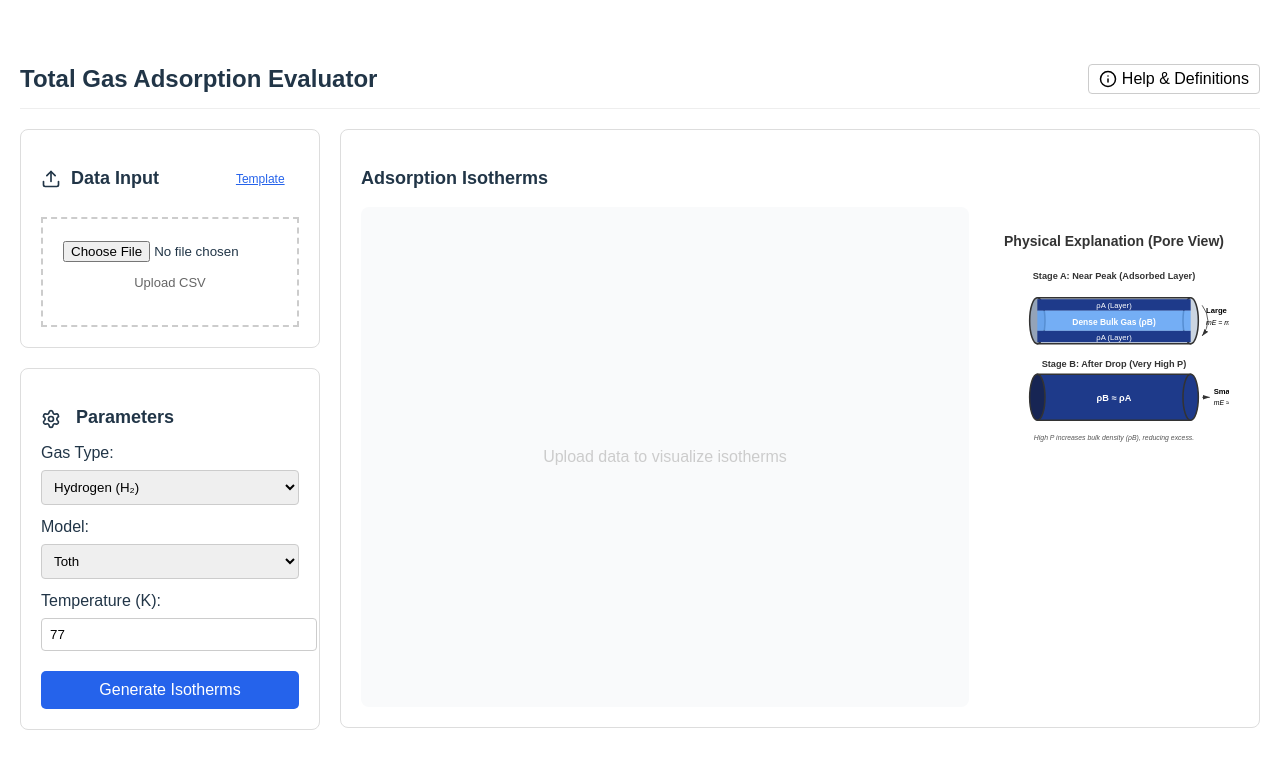
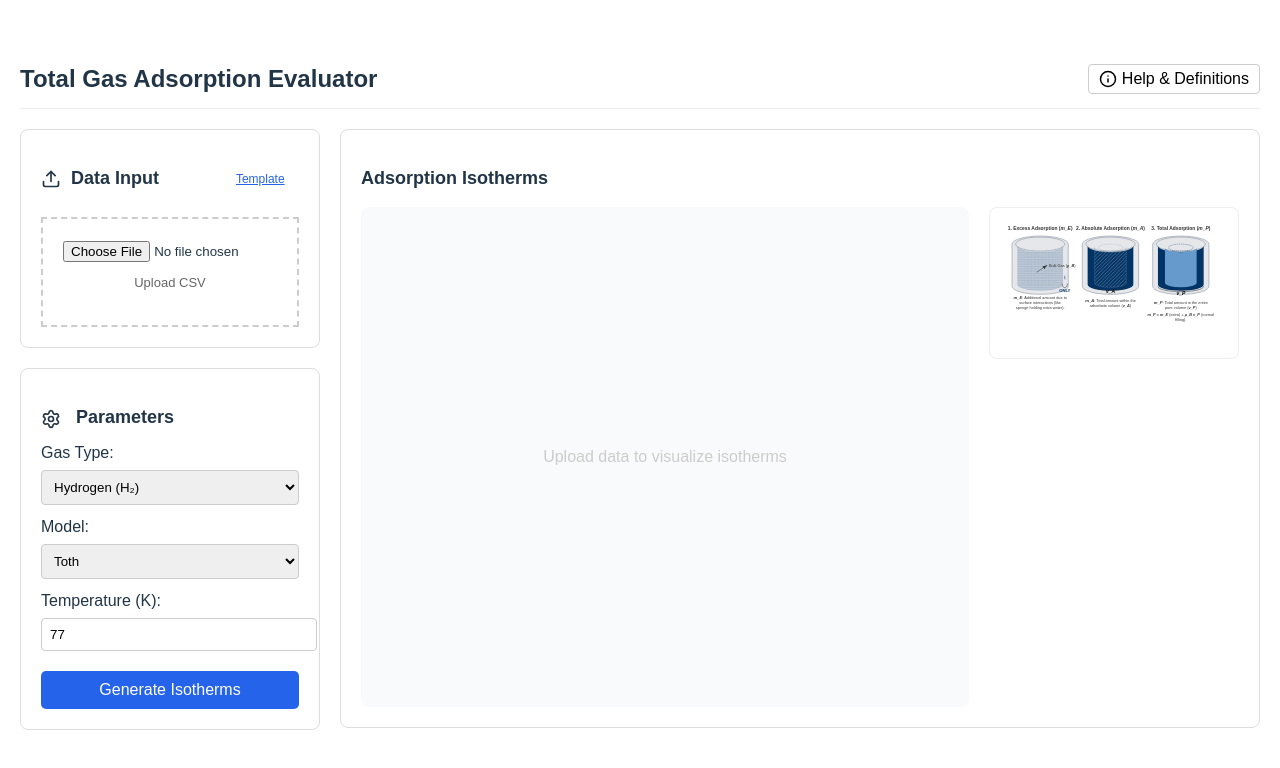
Before and after one commit to Drmitian/PyML_2, a React app in the folder frontend/: page / in a window 1280 px wide. Shown: the top 768 px of the page. Built offline with nearby package versions, Linux system fonts and the light colour scheme; the HTML template or start-up script is replaced by a standard one.

Commit message:
Updated concept diagram to three-panel explanation

```diff
--- a/frontend/src/ConceptDiagram.jsx
+++ b/frontend/src/ConceptDiagram.jsx
@@ -1,81 +1,147 @@
 import React from 'react';
 
 const ConceptDiagram = () => {
+  // Styles for the text to keep the SVG clean
+  const titleStyle = { fontSize: '14px', fontWeight: 'bold', fill: '#333' };
+  const bodyStyle = { fontSize: '11px', fill: '#333' };
+  const mathStyle = { fontStyle: 'italic', fontWeight: 'bold' };
+  const labelStyle = { fontSize: '12px', fontWeight: 'bold', fill: '#003366' };
+  const arrowStyle = { fill: 'none', stroke: '#333', strokeWidth: '1.5', markerEnd: 'url(#arrow)' };
+  const braceStyle = { fill: 'none', stroke: '#333', strokeWidth: '1.5' };
+
   return (
-    <div style={{ textAlign: 'center', padding: '10px', backgroundColor: '#fff', borderRadius: '8px' }}>
-      <h3 style={{ fontSize: '14px', fontWeight: 'bold', marginBottom: '15px', color: '#333' }}>
-        Physical Explanation (Pore View)
-      </h3>
-      <svg viewBox="0 0 300 240" style={{ width: '100%', height: 'auto', maxWidth: '280px' }}>
-
-        {/* --- DEFINITIONS (Patterns & Gradients) --- */}
+    <div style={{ textAlign: 'center', padding: '15px', backgroundColor: '#fff', borderRadius: '8px', border: '1px solid #eee' }}>
+      <svg viewBox="0 0 620 320" style={{ width: '100%', height: 'auto' }}>
         <defs>
-          <linearGradient id="cylinderBody" x1="0%" y1="0%" x2="0%" y2="100%">
-            <stop offset="0%" stopColor="#94a3b8" />
-            <stop offset="50%" stopColor="#cbd5e1" />
-            <stop offset="100%" stopColor="#94a3b8" />
-          </linearGradient>
-
-          <linearGradient id="adsLayer" x1="0%" y1="0%" x2="0%" y2="100%">
-            <stop offset="0%" stopColor="#1e3a8a" />
-            <stop offset="20%" stopColor="#1e40af" />
-            <stop offset="80%" stopColor="#1e40af" />
-            <stop offset="100%" stopColor="#1e3a8a" />
-          </linearGradient>
-
-          {/* Arrow Marker Definition */}
+          {/* Pattern for Bulk Gas (Sparse dots) */}
+          <pattern id="bulkGasDots" x="0" y="0" width="10" height="10" patternUnits="userSpaceOnUse">
+            <circle cx="5" cy="5" r="1.5" fill="#6699CC" opacity="0.7" />
+          </pattern>
+          {/* Pattern for Adsorbed Layer (Dense dots) */}
+          <pattern id="adsLayerDots" x="0" y="0" width="5" height="5" patternUnits="userSpaceOnUse">
+            <circle cx="2.5" cy="2.5" r="1.5" fill="#003366" />
+          </pattern>
+          {/* Pattern for Empty Space (Diagonal stripes) */}
+          <pattern id="emptyStripes" x="0" y="0" width="10" height="10" patternUnits="userSpaceOnUse">
+            <line x1="0" y1="10" x2="10" y2="0" stroke="#ccc" strokeWidth="1" />
+          </pattern>
+          {/* Arrow marker */}
           <marker id="arrow" markerWidth="10" markerHeight="10" refX="9" refY="3" orient="auto" markerUnits="strokeWidth">
             <path d="M0,0 L0,6 L9,3 z" fill="#333" />
           </marker>
         </defs>
 
-        {/* --- TOP CYLINDER (Stage A: High P) --- */}
-        <text x="150" y="15" fontSize="12" fontWeight="bold" textAnchor="middle" fill="#333">Stage A: Near Peak (Adsorbed Layer)</text>
+        {/* ================= PANEL 1: EXCESS ADSORPTION ================= */}
+        <g transform="translate(10, 20)">
+          <text x="90" y="0" textAnchor="middle" style={titleStyle}>1. Excess Adsorption (<tspan style={mathStyle}>m_E</tspan>)</text>
 
-        {/* Cylinder Body (Outer Shell) */}
-        <path d="M 50 40 L 250 40 L 250 100 L 50 100 Z" fill="#cbd5e1" stroke="#333" strokeWidth="2" />
-        <ellipse cx="50" cy="70" rx="10" ry="30" fill="#94a3b8" stroke="#333" strokeWidth="2" />
-        <ellipse cx="250" cy="70" rx="10" ry="30" fill="#cbd5e1" stroke="#333" strokeWidth="2" />
+          {/* Pore Structure */}
+          <g transform="translate(0, 20)">
+            {/* Gray Pore Walls */}
+            <path d="M 10 20 L 10 140 A 70 20 0 0 0 170 140 L 170 20 A 70 20 0 0 0 10 20" fill="#e5e7eb" stroke="#9ca3af" strokeWidth="2"/>
+            <ellipse cx="90" cy="20" rx="70" ry="20" fill="none" stroke="#9ca3af" strokeWidth="2"/>
 
-        {/* Adsorbed Layer (Top & Bottom inside) */}
-        <rect x="50" y="42" width="200" height="15" fill="#1e3a8a" />
-        <rect x="50" y="83" width="200" height="15" fill="#1e3a8a" />
+            {/* Inner Region (Bulk + Adsorbed) */}
+            <path d="M 25 25 L 25 135 A 55 15 0 0 0 155 135 L 155 25 A 55 15 0 0 0 25 25" fill="none" />
 
-        {/* Bulk Gas (Middle - Light Blue) */}
-        <rect x="50" y="57" width="200" height="26" fill="#60a5fa" opacity="0.8" />
-        <text x="150" y="75" fontSize="11" fill="#fff" fontWeight="bold" textAnchor="middle">Dense Bulk Gas (ρB)</text>
+            {/* Adsorbed Layer (Dense Dots) - Left & Right */}
+            <path d="M 25 25 L 25 135 A 55 15 0 0 0 155 135 L 155 25 A 55 15 0 0 1 25 25" fill="url(#adsLayerDots)" opacity="0.9"/>
 
-        {/* Labels for Top Diagram */}
-        <text x="150" y="53" fontSize="10" fill="#fff" textAnchor="middle">ρA (Layer)</text>
-        <text x="150" y="95" fontSize="10" fill="#fff" textAnchor="middle">ρA (Layer)</text>
+            {/* Bulk Gas (Sparse Dots) - Center */}
+            <path d="M 45 30 L 45 130 A 35 10 0 0 0 135 130 L 135 30 A 35 10 0 0 1 45 30" fill="url(#bulkGasDots)" />
 
-        {/* Right Label (Large Excess) */}
-        <path d="M 265 50 Q 280 70 265 90" fill="none" stroke="#333" markerEnd="url(#arrow)" />
-        <text x="270" y="60" fontSize="10" fontWeight="bold">Large Excess</text>
-        <text x="270" y="75" fontSize="9" fontStyle="italic">mE = mA - mB</text>
+            {/* Vertical stripes overlay for bulk gas */}
+            <path d="M 45 30 L 45 130 A 35 10 0 0 0 135 130 L 135 30 A 35 10 0 0 1 45 30" fill="url(#emptyStripes)" opacity="0.3"/>
+          </g>
+
+          {/* Annotations */}
+          <path d="M 80 120 L 110 100" style={arrowStyle} />
+          <text x="115" y="105" style={bodyStyle}>Bulk Gas (<tspan style={mathStyle}>ρ_B</tspan>)</text>
+
+          {/* Curly Brace and Label for Adsorbed Layer */}
+          <path d="M 160 145 C 175 145, 175 160, 160 160" style={braceStyle} transform="rotate(90 160 152.5)"/>
+          <text x="160" y="175" textAnchor="middle" style={labelStyle}>ONLY</text>
+          <line x1="160" y1="140" x2="160" y2="130" stroke="#003366" strokeWidth="1.5"/>
+
+          {/* Description Text */}
+          <text x="90" y="195" textAnchor="middle" style={bodyStyle}>
+            <tspan style={mathStyle} fontSize="12px">m_E</tspan>: Additional amount due to
+          </text>
+          <text x="90" y="210" textAnchor="middle" style={bodyStyle}>
+            surface interactions (like
+          </text>
+          <text x="90" y="225" textAnchor="middle" style={bodyStyle}>
+            sponge holding extra water).
+          </text>
+        </g>
 
 
-        {/* --- BOTTOM CYLINDER (Stage B: Very High P) --- */}
-        <text x="150" y="130" fontSize="12" fontWeight="bold" textAnchor="middle" fill="#333">Stage B: After Drop (Very High P)</text>
+        {/* ================= PANEL 2: ABSOLUTE ADSORPTION ================= */}
+        <g transform="translate(210, 20)">
+          <text x="90" y="0" textAnchor="middle" style={titleStyle}>2. Absolute Adsorption (<tspan style={mathStyle}>m_A</tspan>)</text>
 
-        {/* Cylinder Body */}
-        <path d="M 50 140 L 250 140 L 250 200 L 50 200 Z" fill="#1e3a8a" stroke="#333" strokeWidth="2" />
-        <ellipse cx="50" cy="170" rx="10" ry="30" fill="#172554" stroke="#333" strokeWidth="2" />
-        <ellipse cx="250" cy="170" rx="10" ry="30" fill="#1e3a8a" stroke="#333" strokeWidth="2" />
+          <g transform="translate(0, 20)">
+             {/* Gray Pore Walls */}
+             <path d="M 10 20 L 10 140 A 70 20 0 0 0 170 140 L 170 20 A 70 20 0 0 0 10 20" fill="#e5e7eb" stroke="#9ca3af" strokeWidth="2"/>
+             <ellipse cx="90" cy="20" rx="70" ry="20" fill="none" stroke="#9ca3af" strokeWidth="2"/>
 
-        {/* Full Density Text */}
-        <text x="150" y="175" fontSize="12" fill="#fff" fontWeight="bold" textAnchor="middle">ρB ≈ ρA</text>
+            {/* Solid Adsorbed Layer */}
+            <path d="M 25 25 L 25 135 A 55 15 0 0 0 155 135 L 155 25 A 55 15 0 0 1 25 25" fill="#003366" />
 
-        {/* Right Label (Small Excess) */}
-        <path d="M 265 170 L 275 170" stroke="#333" markerEnd="url(#arrow)" />
-        <text x="280" y="165" fontSize="10" fontWeight="bold">Small Excess</text>
-        <text x="280" y="180" fontSize="9" fontStyle="italic">mE ≈ 0</text>
+            {/* Empty Center (Stripes) */}
+            <path d="M 45 30 L 45 130 A 35 10 0 0 0 135 130 L 135 30 A 35 10 0 0 1 45 30" fill="url(#emptyStripes)" stroke="#9ca3af" strokeDasharray="4 2"/>
+            <ellipse cx="90" cy="30" rx="35" ry="10" fill="none" stroke="#9ca3af" strokeDasharray="4 2"/>
+          </g>
 
-        {/* Footer Text */}
-        <text x="150" y="225" fontSize="9" fill="#555" textAnchor="middle" fontStyle="italic">
-           High P increases bulk density (ρB), reducing excess.
-        </text>
+          {/* Curly Brace for v_A */}
+          <path d="M 45 160 C 45 175, 135 175, 135 160" style={braceStyle} />
+          <text x="90" y="180" textAnchor="middle" style={mathStyle} fontSize="14px">v_A</text>
 
+          {/* Description Text */}
+          <text x="90" y="205" textAnchor="middle" style={bodyStyle}>
+            <tspan style={mathStyle} fontSize="12px">m_A</tspan>: Total amount within the
+          </text>
+          <text x="90" y="220" textAnchor="middle" style={bodyStyle}>
+            adsorbate volume (<tspan style={mathStyle}>v_A</tspan>)
+          </text>
+        </g>
+
+
+        {/* ================= PANEL 3: TOTAL ADSORPTION ================= */}
+        <g transform="translate(410, 20)">
+          <text x="90" y="0" textAnchor="middle" style={titleStyle}>3. Total Adsorption (<tspan style={mathStyle}>m_P</tspan>)</text>
+
+          <g transform="translate(0, 20)">
+            {/* Gray Pore Walls */}
+            <path d="M 10 20 L 10 140 A 70 20 0 0 0 170 140 L 170 20 A 70 20 0 0 0 10 20" fill="#e5e7eb" stroke="#9ca3af" strokeWidth="2"/>
+            <ellipse cx="90" cy="20" rx="70" ry="20" fill="none" stroke="#9ca3af" strokeWidth="2"/>
+
+            {/* Solid Adsorbed Layer */}
+            <path d="M 25 25 L 25 135 A 55 15 0 0 0 155 135 L 155 25 A 55 15 0 0 1 25 25" fill="#003366" />
+
+            {/* Solid Bulk Gas */}
+            <path d="M 45 30 L 45 130 A 35 10 0 0 0 135 130 L 135 30 A 35 10 0 0 1 45 30" fill="#6699CC" />
+            <ellipse cx="90" cy="30" rx="35" ry="10" fill="none" stroke="#003366" strokeDasharray="4 2"/>
+          </g>
+
+          {/* Curly Brace for v_P */}
+          <path d="M 25 160 C 25 180, 155 180, 155 160" style={braceStyle} />
+          <text x="90" y="185" textAnchor="middle" style={mathStyle} fontSize="14px">v_P</text>
+
+          {/* Description Text */}
+          <text x="90" y="210" textAnchor="middle" style={bodyStyle}>
+            <tspan style={mathStyle} fontSize="12px">m_P</tspan>: Total amount in the entire
+          </text>
+          <text x="90" y="225" textAnchor="middle" style={bodyStyle}>
+            pore volume (<tspan style={mathStyle}>v_P</tspan>)
+          </text>
+          <text x="90" y="245" textAnchor="middle" style={bodyStyle} fontSize="12px">
+            <tspan style={mathStyle}>m_P = m_E</tspan> (extra) + <tspan style={mathStyle}>ρ_B v_P</tspan> (normal
+          </text>
+          <text x="90" y="260" textAnchor="middle" style={bodyStyle} fontSize="12px">
+            filling).
+          </text>
+        </g>
       </svg>
     </div>
   );
```
